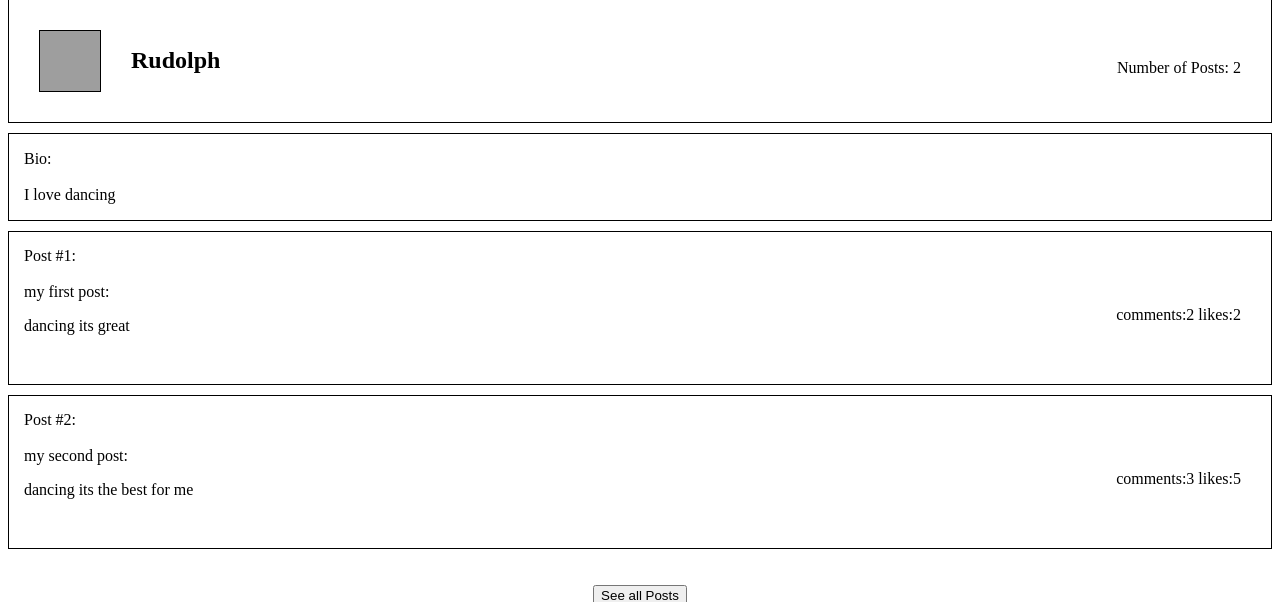
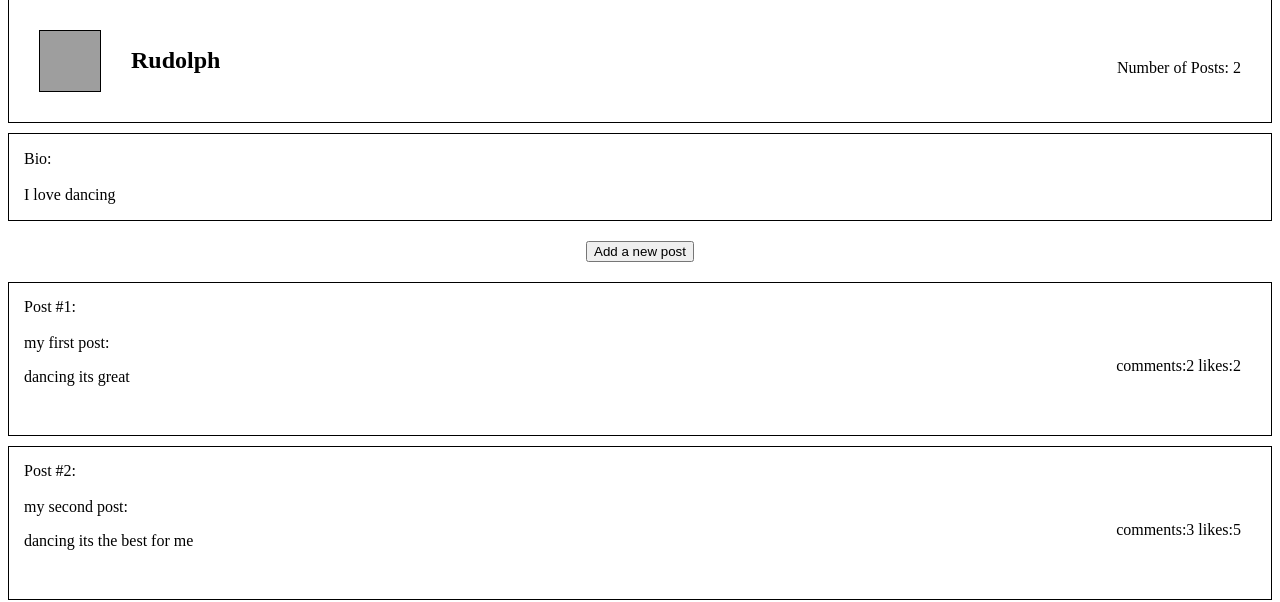
Before and after one commit to Felipeg005/FrameNoob-Blog, a Rails app: page /users/1 in a window 1280 px wide. Shown: the part 112-714 px from the top of the page. Run offline with Rails 7, Linux system fonts and the light colour scheme; data comes from the database, SQL or seed files in the repository; grey boxes are pictures that could not be loaded.

Commit message:
Add view for new and partial for form

```diff
--- a/app/assets/stylesheets/application.css
+++ b/app/assets/stylesheets/application.css
@@ -57,3 +57,8 @@ a {
 .comments-text {
   margin: 10px 15px;
 }
+
+.add-new-post-btn {
+  margin: 20px 0;
+  text-align: center;
+}
--- a/app/views/users/index.html.erb
+++ b/app/views/users/index.html.erb
@@ -6,5 +6,5 @@
     <h2><%= user.name %></h2><br>
     <p class="text-usercard-index">Number of Posts: <%= user.posts_counter %></p><br><br>
   </div>
-  </a>
+</a>
 <% end %>
--- a/app/views/users/show.html.erb
+++ b/app/views/users/show.html.erb
@@ -12,6 +12,7 @@
    <%= @user.bio %>
   </p>
 </div>
+<div class="add-new-post-btn"><button>Add a new post</button></div>
 <% @user.posts.each_with_index do |post, index| %>
 <a href="/users/<%= @user.id %>/posts/<%= post.id %>">
   <div class="posts-container">
```
Also changed, not shown: app/views/posts/_form.html.erb (added), app/views/posts/new.html.erb (added).
